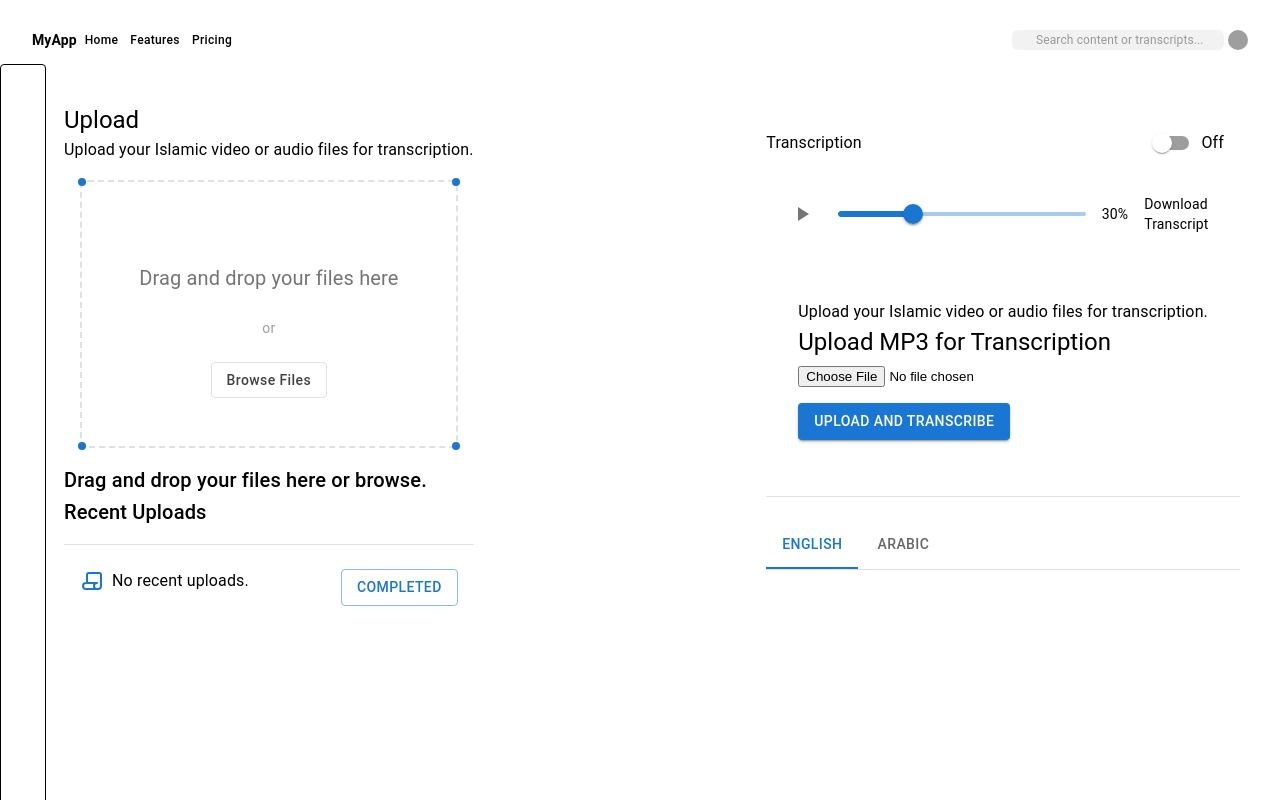
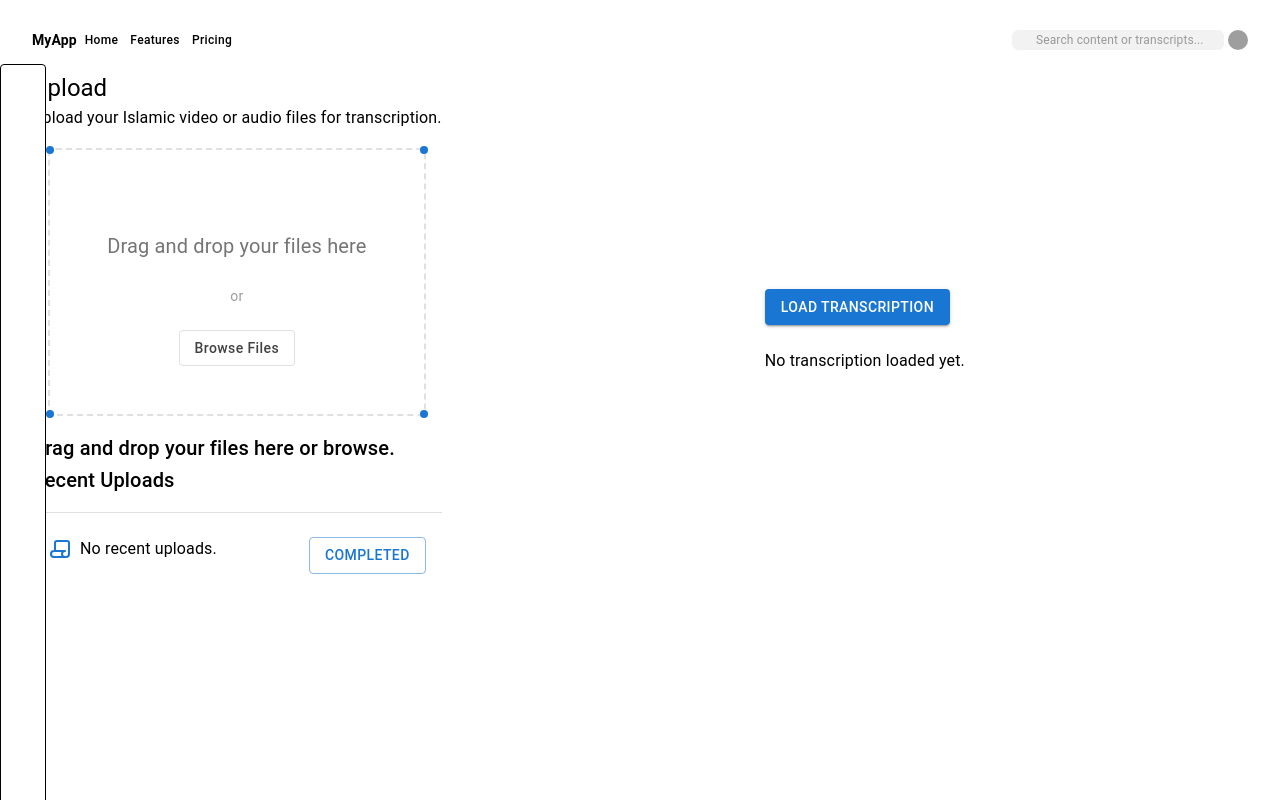
Before and after one commit to Habeebah157/IlmScript, a React (Create React App) app in the folder frontend/: page / in a window 1280 px wide. Built offline with nearby package versions, Linux system fonts and the light colour scheme; grey boxes are pictures that could not be loaded; some icons are missing.

Commit message:
upload fixed

```diff
--- a/frontend/src/App.tsx
+++ b/frontend/src/App.tsx
@@ -6,49 +6,16 @@ import Transcription from './Components/Transcription/Transcription';
 import  Upload from './Components/Upload/Upload';
 
 const App: React.FC = () => {
-  const [file, setFile] = useState<File | null>(null);
-  const [transcription, setTranscription] = useState<string | null>(null);
-  const [loading, setLoading] = useState<boolean>(false);
 
-  const handleFileChange = (event: React.ChangeEvent<HTMLInputElement>) => {
-    if (event.target.files && event.target.files[0]) {
-      setFile(event.target.files[0]);
-    }
-  };
-
-  const handleUpload = async () => {
-    if (!file) return;
-    setLoading(true);
-
-    // const formData = new FormData();
-    // formData.append('file', file);
-
-    try {
-      const response = await fetch('http://127.0.0.1:8000/transcribe', {
-        method: 'POST',
-        // body: formData,
-      });
-
-      const result = await response.json();
-      console.log(result)
-      setTranscription(result.text);
-    } catch (error) {
-      console.error('Upload failed:', error);
-    } finally {
-      setLoading(false);
-    }
-  };
 
   return (
     <>
       <Navbar />
       <Sidebar />
 
-      <Box sx={{ display: 'flex', flexDirection: 'column', padding: 4 }}>
         <Box sx={{ display: 'flex', flexDirection: 'row', alignItems: 'center', gap: 2, justifyContent: 'space-between', width: '100%' }}>
           <Transcription />
           <Upload />
-        </Box>
 
 
 
--- a/frontend/src/Components/Upload/Upload.tsx
+++ b/frontend/src/Components/Upload/Upload.tsx
@@ -1,154 +1,85 @@
 import React, { useState } from 'react';
-import {
-  Box,
-  Typography,
-  Divider,
-  FormControlLabel,
-  Switch,
-  Tabs,
-  Tab,
-  Button,
-} from '@mui/material';
-import ProgressBar from '../ProgressBar/ProgressBar'; // Ensure this exists
+import { Box, Typography, Button } from '@mui/material';
 
-interface TabPanelProps {
-  children?: React.ReactNode;
-  index: number;
-  value: number;
-}
-
-function CustomTabPanel(props: TabPanelProps) {
-  const { children, value, index, ...other } = props;
-
-  return (
-    <div
-      role="tabpanel"
-      hidden={value !== index}
-      id={`simple-tabpanel-${index}`}
-      aria-labelledby={`simple-tab-${index}`}
-      {...other}
-    >
-      {value === index && <Box sx={{ p: 2 }}>{children}</Box>}
-    </div>
-  );
-}
-
-function a11yProps(index: number) {
-  return {
-    id: `simple-tab-${index}`,
-    'aria-controls': `simple-tabpanel-${index}`,
-  };
-}
+const ITEMS_PER_PAGE = 3;
 
 const Upload: React.FC = () => {
-  const [isOn, setIsOn] = useState(false);
-  const [value, setValue] = useState(0); // for Tabs
-  const [transcription, setTranscription] = useState<string | null>(null);
-  const [loading, setLoading] = useState<boolean>(false);
-    const [file, setFile] = useState<File | null>(null);
-
-
-  const handleFileChange = (event: React.ChangeEvent<HTMLInputElement>) => {
-    if (event.target.files && event.target.files[0]) {
-      setFile(event.target.files[0]);
-    }
-  };
+  const [transcription, setTranscription] = useState<any[]>([]);
+  const [loading, setLoading] = useState(false);
+  const [page, setPage] = useState(0);
 
   const handleUpload = async () => {
-    if (!file) return;
     setLoading(true);
-
-    // const formData = new FormData();
-    // formData.append('file', file);
-
     try {
-      const response = await fetch('http://127.0.0.1:8000/transcribe', {
-        method: 'POST',
-        // body: formData,
+      const response = await fetch('http://127.0.0.1:8000/transcription', {
+        method: 'GET',
       });
-
       const result = await response.json();
-      console.log(result)
-      setTranscription(result.text);
-    } catch (error) {
-      console.error('Upload failed:', error);
+      setTranscription(result);
+      setPage(0); // reset page on new data
+    } catch (err) {
+      console.error('Upload failed:', err);
+      setTranscription([]);
     } finally {
       setLoading(false);
     }
   };
 
-  const handleToggle = () => {
-    setIsOn(prev => !prev);
-  };
+  const pageCount = Math.ceil(transcription.length / ITEMS_PER_PAGE);
+  const currentItems = transcription.slice(page * ITEMS_PER_PAGE, (page + 1) * ITEMS_PER_PAGE);
 
-  const handleChange = (event: React.SyntheticEvent, newValue: number) => {
-    setValue(newValue);
-  };
+  const handlePrev = () => setPage((p) => Math.max(p - 1, 0));
+  const handleNext = () => setPage((p) => Math.min(p + 1, pageCount - 1));
 
   return (
-    <Box>
-      {/* Top row with Transcription label and toggle */}
-      <Box sx={{ display: 'flex', justifyContent: 'space-between', alignItems: 'center' }}>
-        <Typography variant="body1">Transcription</Typography>
-        <FormControlLabel
-          control={
-            <Switch
-              checked={isOn}
-              onChange={handleToggle}
-              color="primary"
-            />
-          }
-          label={isOn ? 'Arabic Underneath' : 'Off'}
-        />
-      </Box>
-
-      {/* ProgressBar and Download label */}
-      <Box sx={{ display: 'flex', justifyContent: 'space-between', alignItems: 'center', mt: 2 }}>
-        <ProgressBar />
-        <Typography variant="body2">Download Transcript</Typography>
-      </Box>
-
-        <Box sx={{ display: 'flex', flexDirection: 'column', padding: 4 }}>
-
-
-      <Typography variant="subtitle1" sx={{ mt: 2 }}>
-        Upload your Islamic video or audio files for transcription.
-      </Typography>
-
-       <Typography variant="h5" gutterBottom>
-          Upload MP3 for Transcription
-        </Typography>
-
-        <input type="file" accept="audio/mp3" onChange={handleFileChange} />
+    <Box sx={{ maxWidth: 600, mx: 'auto', p: 2 }}>
       <Button
         variant="contained"
         color="primary"
         onClick={handleUpload}
-          sx={{ mt: 2, width: 'fit-content' }}
         disabled={loading}
+        sx={{ mb: 3 }}
       >
-          {loading ? 'Uploading...' : 'Upload and Transcribe'}
+        {loading ? 'Loading...' : 'Load Transcription'}
       </Button>
 
+      {currentItems.length === 0 && !loading && (
+        <Typography>No transcription loaded yet.</Typography>
+      )}
 
+      {currentItems.map((item, i) => (
+        <Box
+          key={i}
+          sx={{
+            mb: 2,
+            p: 2,
+            border: '1px solid #ccc',
+            borderRadius: 1,
+            backgroundColor: '#fafafa',
+          }}
+        >
+          <Typography variant="body2" color="textSecondary">
+            <strong>Start:</strong> {item.start} &nbsp;|&nbsp; <strong>End:</strong> {item.end}
+          </Typography>
+          <Typography variant="body1" sx={{ mt: 1 }}>
+            {item.text}
+          </Typography>
         </Box>
+      ))}
 
-      <Divider sx={{ my: 3 }} />
-
-      <Box sx={{ borderBottom: 1, borderColor: 'divider' }}>
-        <Tabs value={value} onChange={handleChange} aria-label="transcription language tabs">
-          <Tab label="English" {...a11yProps(0)} />
-          <Tab label="Arabic" {...a11yProps(1)} />
-        </Tabs>
+      {pageCount > 1 && (
+        <Box sx={{ display: 'flex', justifyContent: 'space-between' }}>
+          <Button onClick={handlePrev} disabled={page === 0}>
+            Previous
+          </Button>
+          <Typography sx={{ alignSelf: 'center' }}>
+            Page {page + 1} of {pageCount}
+          </Typography>
+          <Button onClick={handleNext} disabled={page === pageCount - 1}>
+            Next
+          </Button>
         </Box>
-      <CustomTabPanel value={value} index={0}>
-        {transcription && (
-            <p>{transcription}</p>
       )}
-      </CustomTabPanel>
-      <CustomTabPanel value={value} index={1}>
-        Arabic transcript will appear here.
-      </CustomTabPanel>
     </Box>
   );
 };
```
Lines whose indentation alone changed are shown as unchanged.
